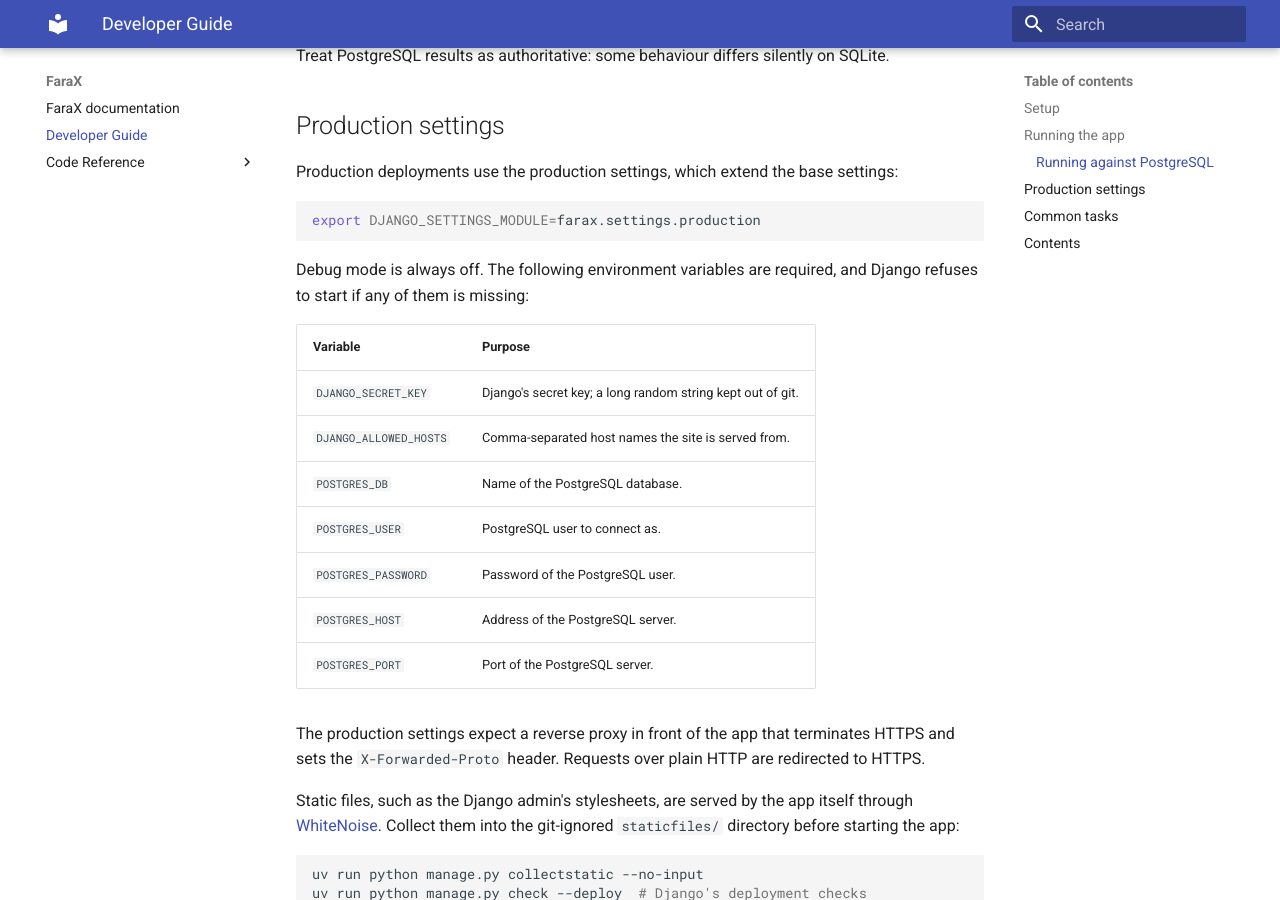
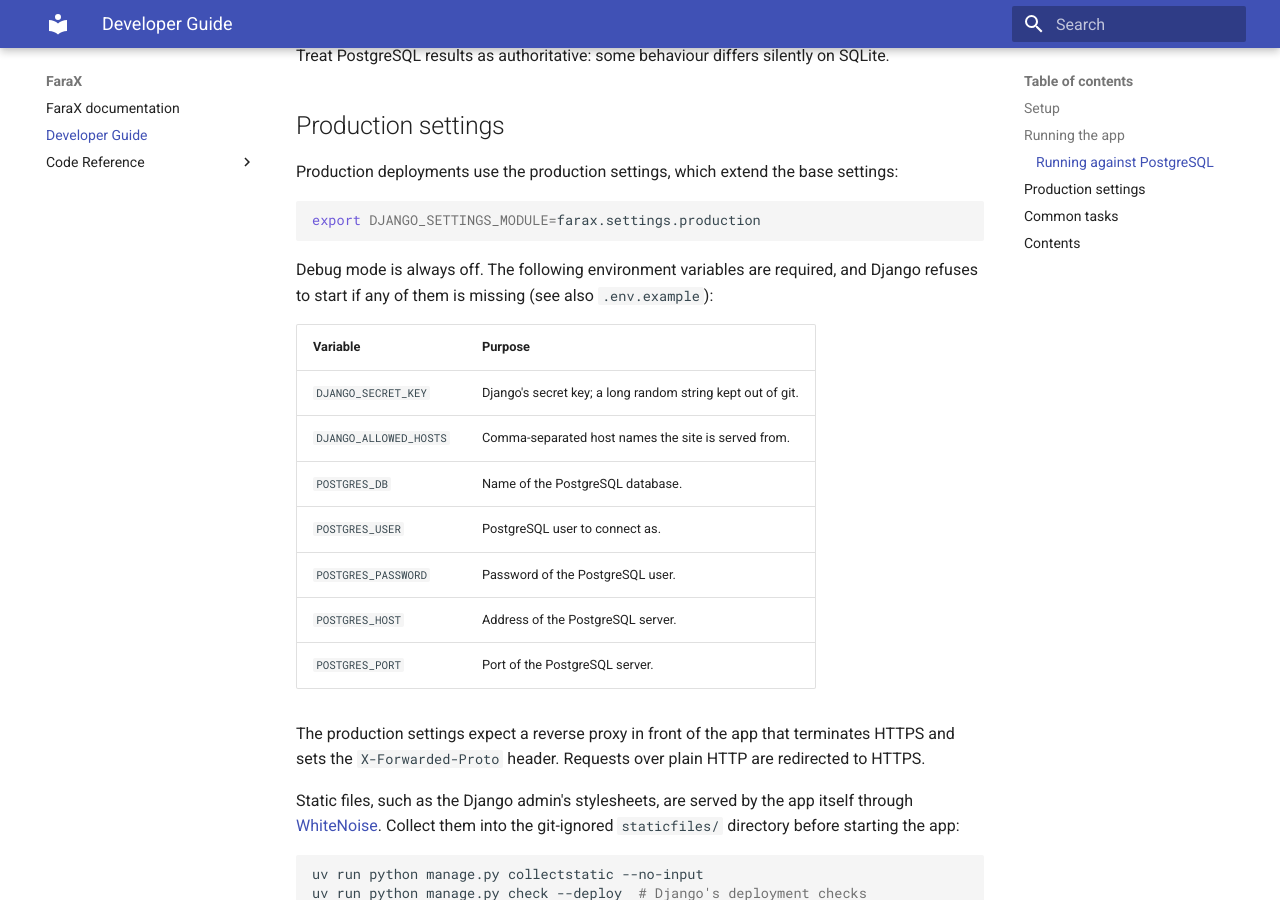
Before and after one commit to ImperialCollegeLondon/FaraX, an MkDocs documentation site: the page built from docs/developer/index.md, in a window 1280 px wide and 900 px high, scrolled down 1141 px. Built offline with MkDocs 1.6.1 and Material for MkDocs 9.7.7, drawn with Linux system fonts in a browser that asks for light colours.

Commit message:
List the production variables in .env.example
Co-authored-by: Copilot <223556219+Copilot@users.noreply.github.com>

````diff
--- a/docs/developer/index.md
+++ b/docs/developer/index.md
@@ -56,7 +56,7 @@ export DJANGO_SETTINGS_MODULE=farax.settings.production
 ```
 
 Debug mode is always off. The following environment variables are required, and Django
-refuses to start if any of them is missing:
+refuses to start if any of them is missing (see also `.env.example`):
 
 | Variable | Purpose |
 | --- | --- |
````
Also changed, not shown: 1 other file.
